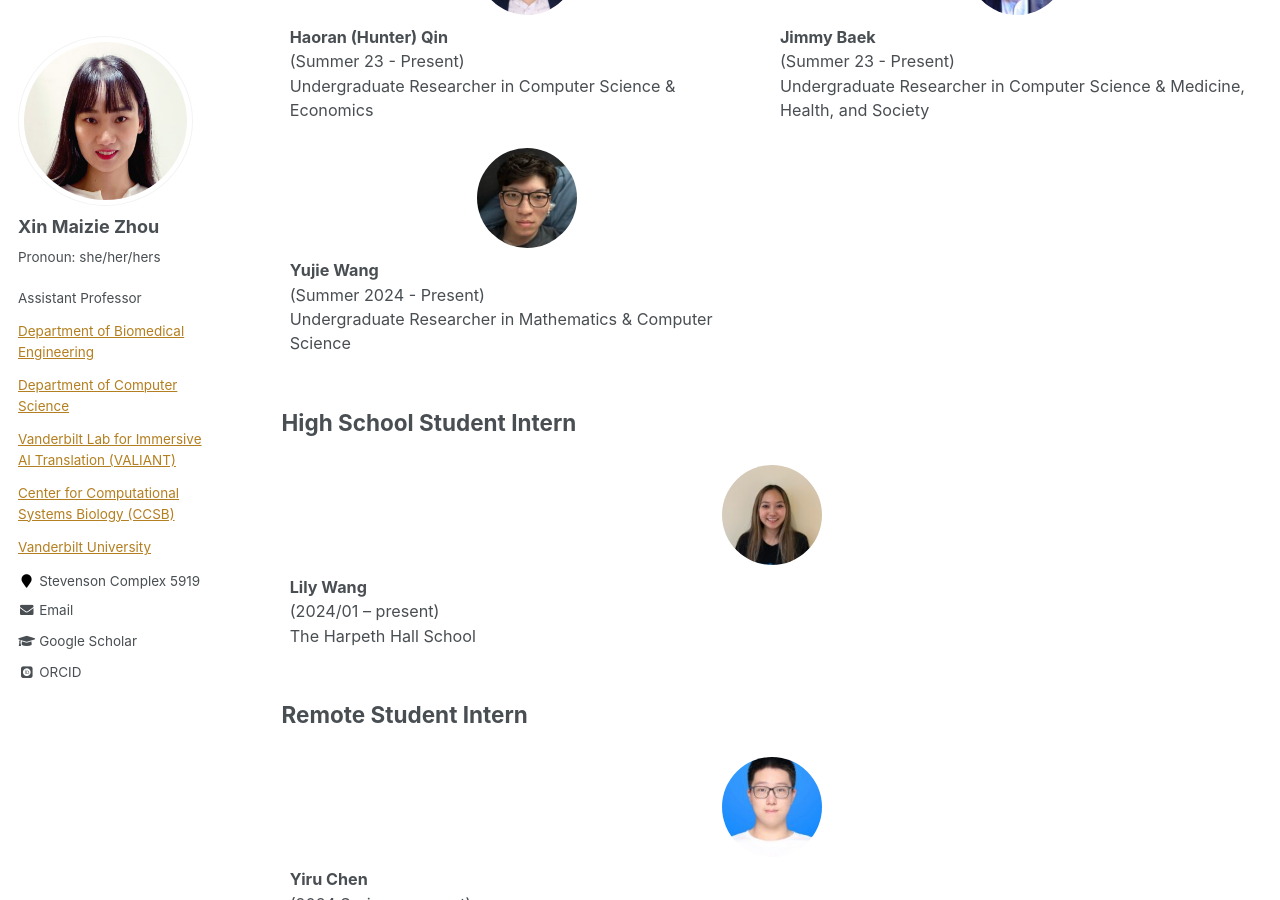
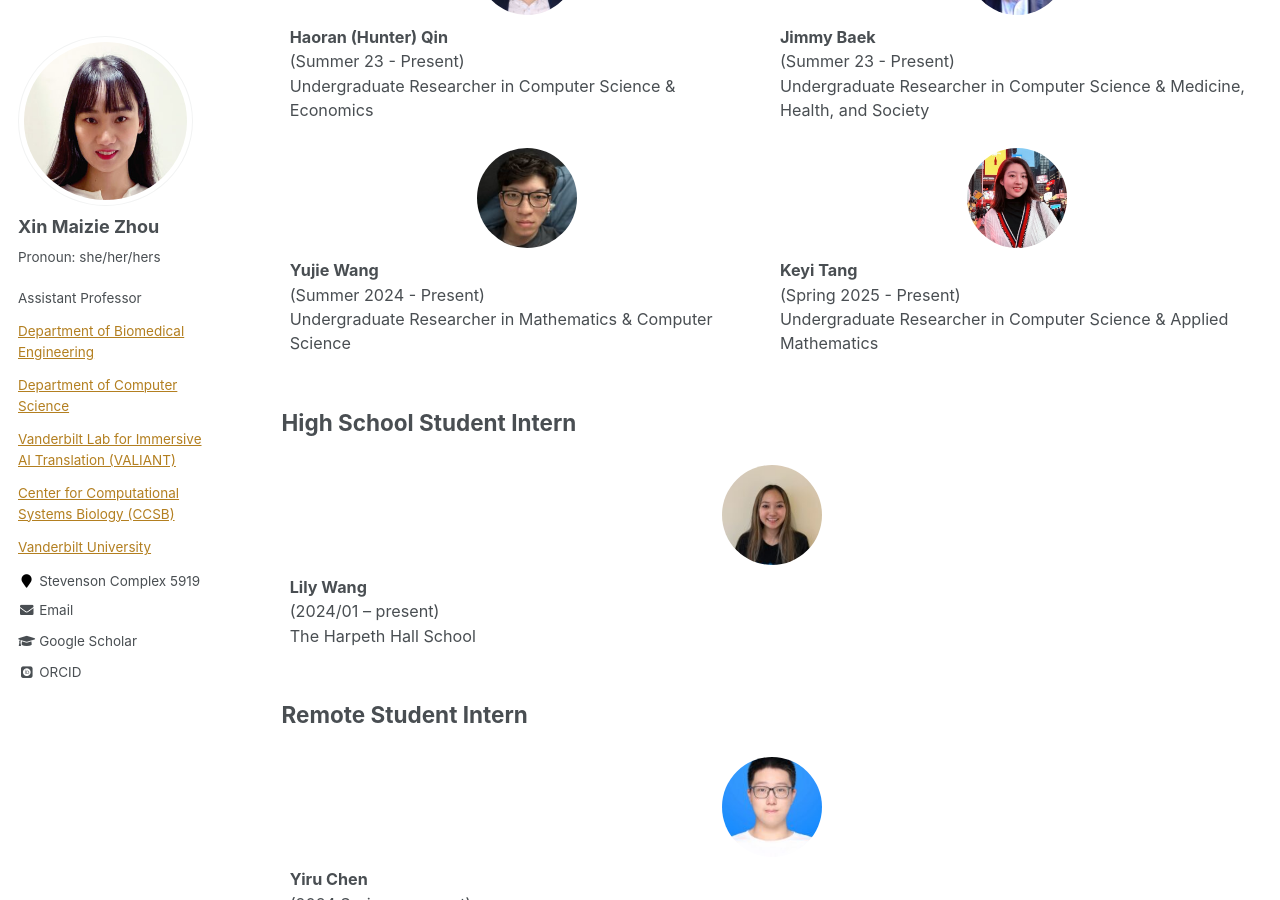
Before and after one commit to maiziezhoulab/Maiziezhoulab.github.io, a Jekyll site: the page built from _pages/LabMembers.md, in a window 1280 px wide and 900 px high, scrolled down 1652 px. Built offline with Jekyll 4.4.1, drawn with Linux system fonts in a browser that asks for light colours; some web fonts are replaced.

Commit message:
Update LabMembers.md

```diff
--- a/_pages/LabMembers.md
+++ b/_pages/LabMembers.md
@@ -116,6 +116,15 @@ author_profile: true
         <b>Yujie Wang</b> <br>(Summer 2024 - Present) <br>
         Undergraduate Researcher in Mathematics & Computer Science
     </td>
+
+    <td>
+        <div style="text-align: center">
+            <img src="/images/students/KeyiTang.jpg" class="student-profile-pic">
+        </div>
+        <b>Keyi Tang</b> <br>(Spring 2025 - Present) <br>
+        Undergraduate Researcher in Computer Science & Applied Mathematics
+    </td>
+
 
  <!-- <td>
         <div style="text-align: center">
```
